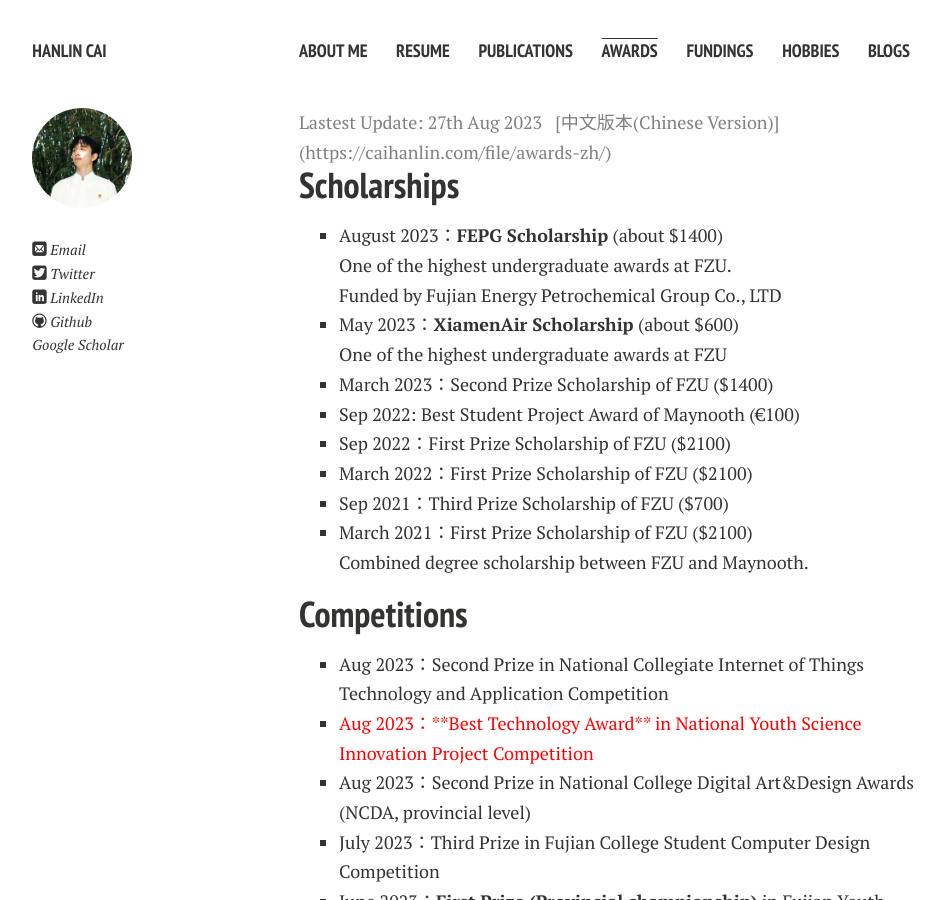
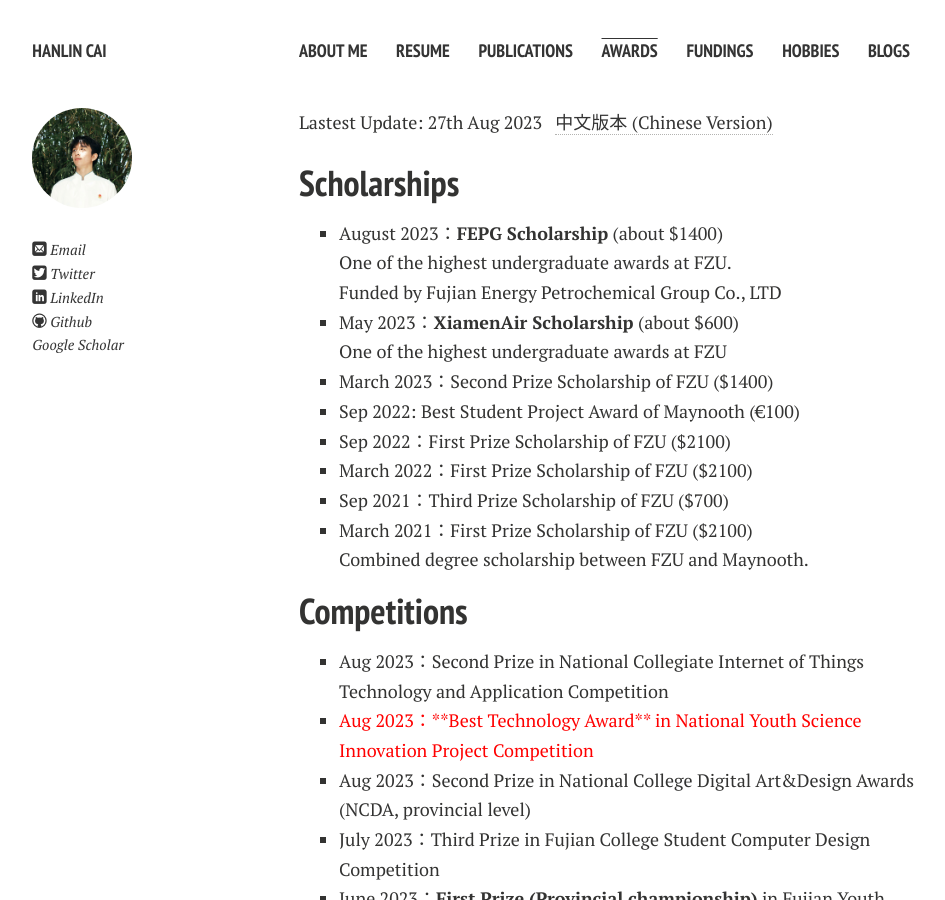
Before and after one commit to GuangLun2000/GuangLun2000.github.io, a Jekyll site: the page built from awards.md, in a window 1280 px wide and 900 px high. Shown: the whole window, without its empty margins (21-966 px from the left). Built offline with Jekyll 4.4.1, drawn with Linux system fonts in a browser that asks for light colours; nearby versions of some CDN libraries; comment, search, counter and statistics services are not loaded; a style sheet for code colours, icons or effects is not loaded.

Commit message:
final up today~

```diff
--- a/awards.md
+++ b/awards.md
@@ -4,7 +4,7 @@
 title: Awards
 ---
 
-<font color='grey'>Lastest Update: 27th Aug 2023 &nbsp; [中文版本(Chinese Version)](https://caihanlin.com/file/awards-zh/)</font>
+Lastest Update: 27th Aug 2023 &nbsp; [中文版本 (Chinese Version)](https://caihanlin.com/file/awards-zh/)
 
 ## Scholarships
 
```
Also changed, not shown: publications.md (+1 -1 lines).
